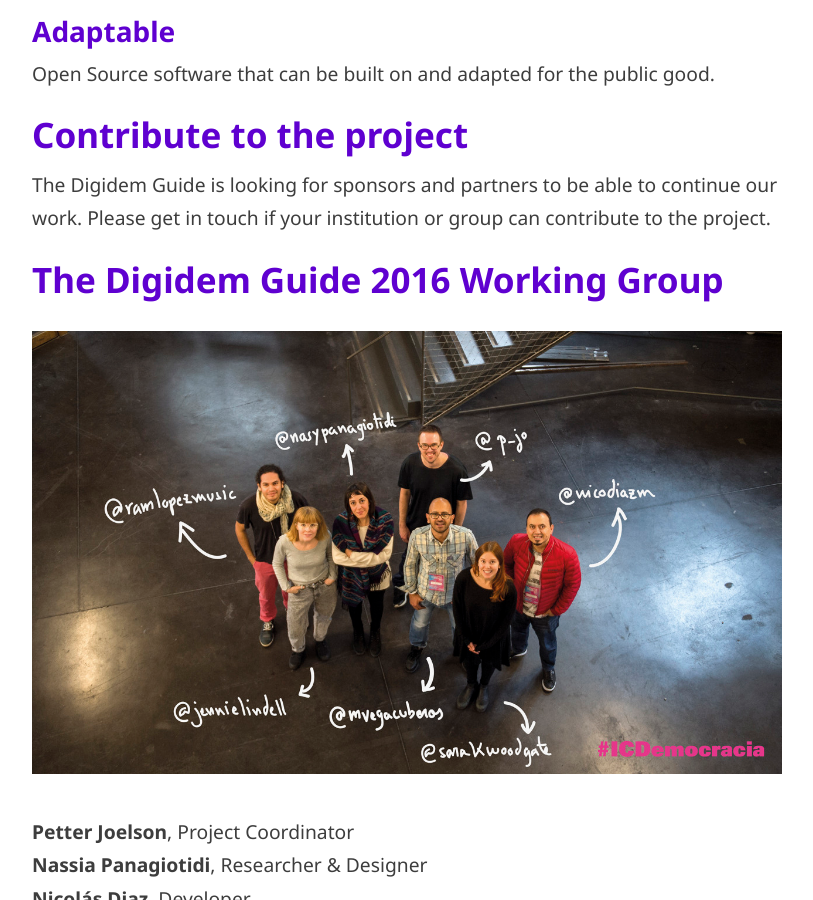
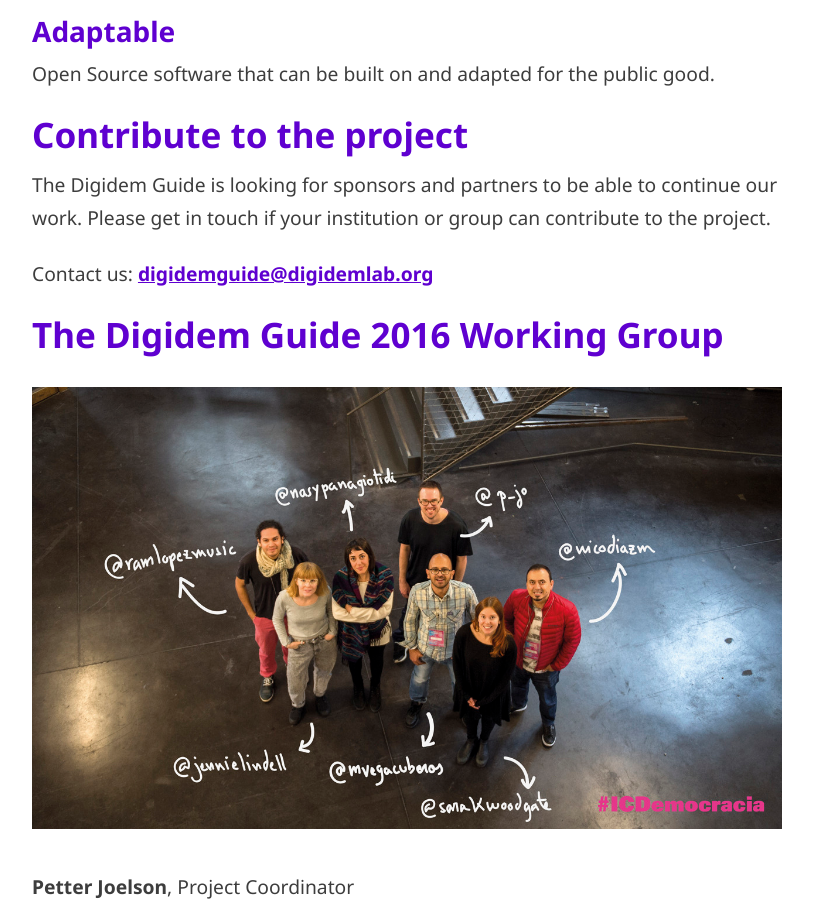
Before and after one commit to digidemlab/democat, a Jekyll site: the page built from about.md, in a window 1280 px wide and 900 px high, scrolled down 2579 px. Shown: the whole window, without its empty margins (233-1046 px from the left). Built offline with Jekyll 4.4.1, drawn with Linux system fonts in a browser that asks for light colours.

Commit message:
Updated About

```diff
--- a/about.md
+++ b/about.md
@@ -49,6 +49,8 @@
 
 The Digidem Guide is looking for sponsors and partners to be able to continue our work. Please get in touch if your institution or group can contribute to the project.
 
+Contact us: [digidemguide@digidemlab.org](mailto:digidemguide@digidemlab.org)
+
 ## The Digidem Guide 2016 Working Group
 
 ![digidemlabteam.jpeg]({{site.baseurl}}uploads/digidemlabteam.jpeg)
```
